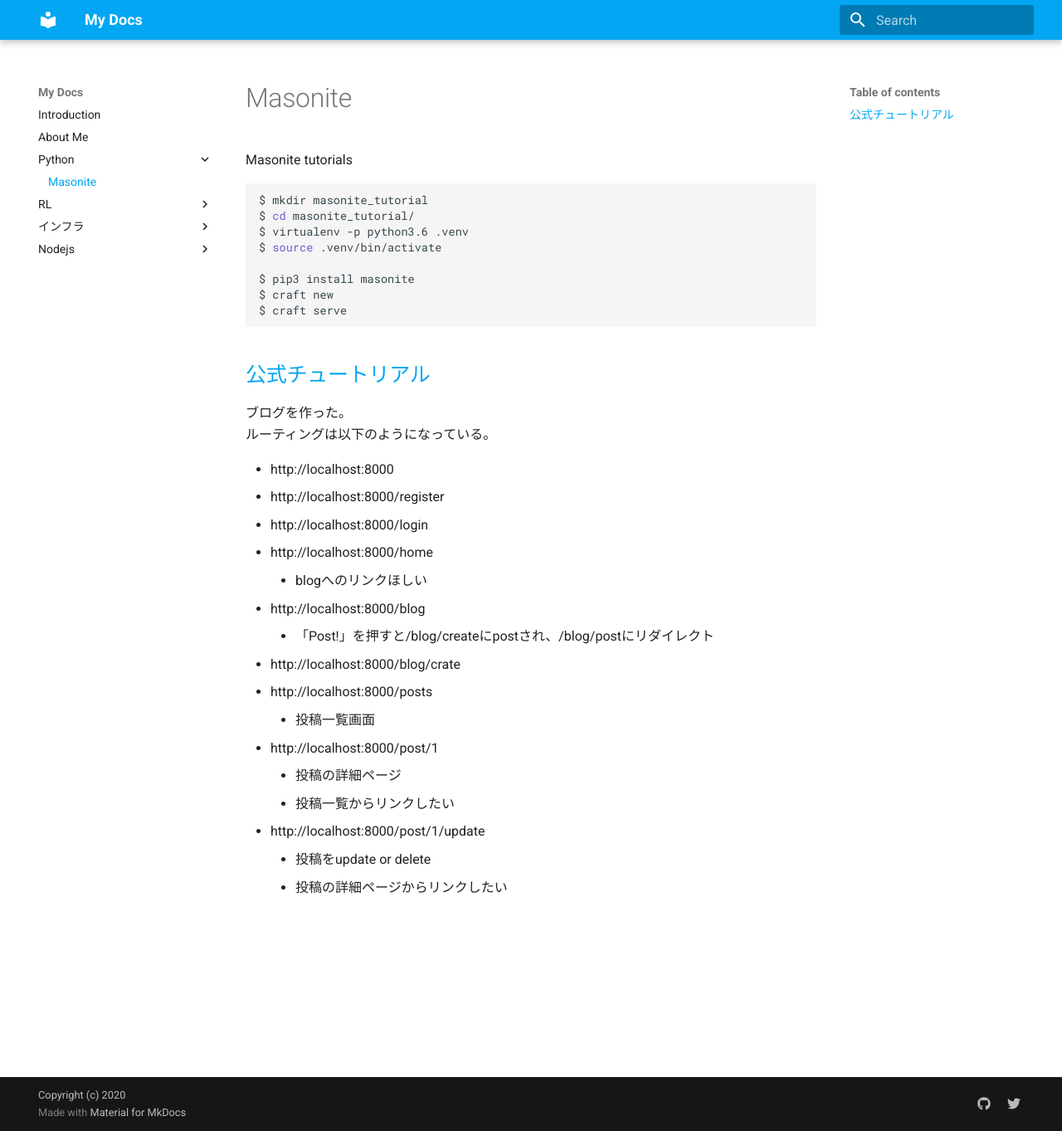
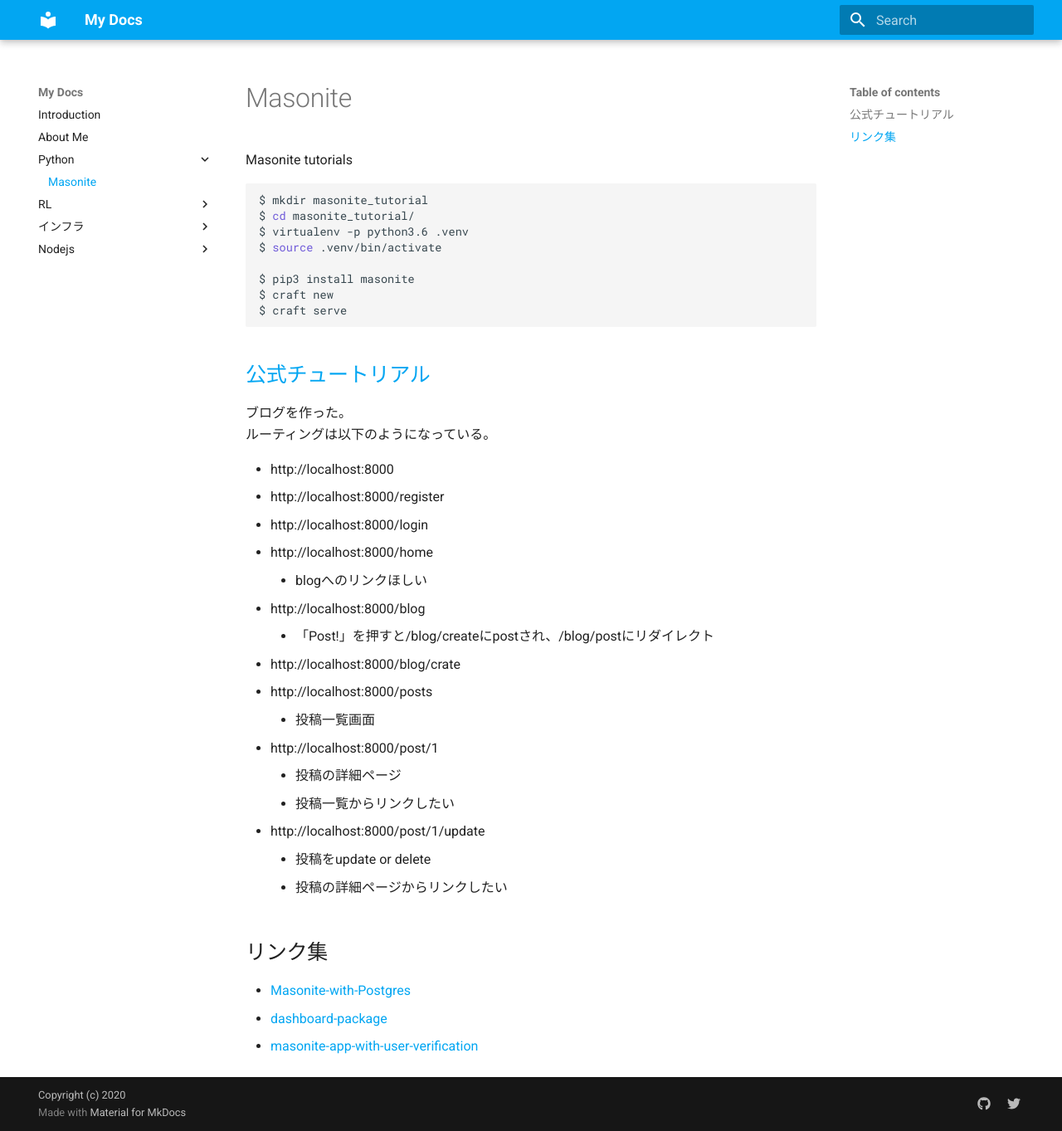
Before and after one commit to nakano16180/myHobby, an MkDocs documentation site: the page built from docs/Python/masonite.md, in a window 1280 px wide and 1363 px high. Shown: the whole window at 83% size. Built offline with MkDocs 1.6.1 and Material for MkDocs 9.7.7, drawn with Linux system fonts in a browser that asks for light colours.

Commit message:
update masonite

```diff
--- a/docs/Python/masonite.md
+++ b/docs/Python/masonite.md
@@ -33,3 +33,8 @@
   - http://localhost:8000/post/1/update
     - 投稿をupdate or delete
     - 投稿の詳細ページからリンクしたい
+
+## リンク集
+- [Masonite-with-Postgres](https://testdriven.io/blog/dockerizing-masonite-with-postgres-gunicorn-and-nginx/#.XlJ_GULrcz8.twitter)
+- [dashboard-package](https://laptrinhx.com/masonite-python-framework-new-dashboard-package-3884653043/)
+- [masonite-app-with-user-verification](https://github.com/nioperas06/masonite-app-with-user-verification)
```
